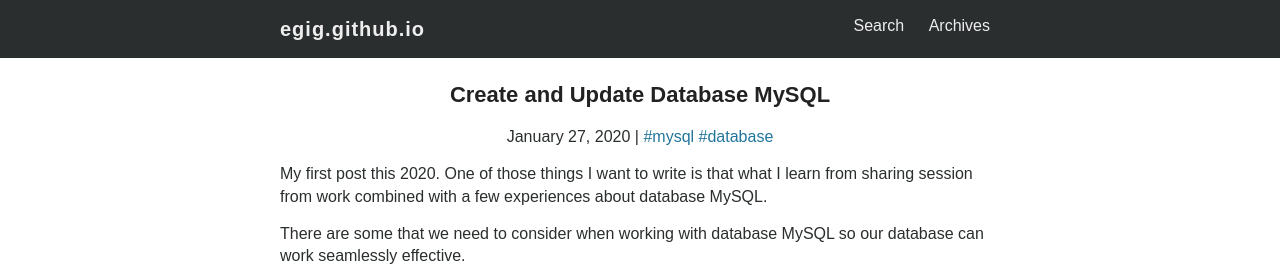
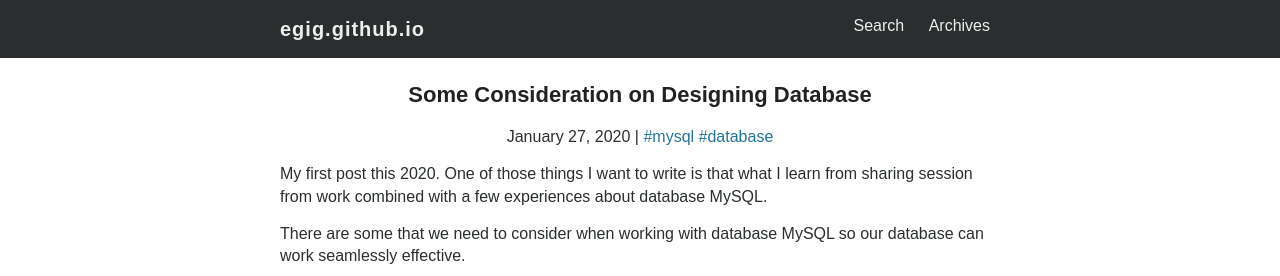
Before and after one commit to egig/egig.github.io, a Jekyll site: the page built from _posts/2020-01-27-some-consideration-on-designing-database.md, in a window 1280 px wide. Shown: the top 276 px of the page. Built offline with Jekyll 4.4.1, drawn with Linux system fonts in a browser that asks for light colours; comment, search, counter and statistics services are not loaded.

Commit message:
better post title

```diff
--- a/_posts/2020-01-27-create-and-update-database-mysql.md
+++ b/_posts/2020-01-27-some-consideration-on-designing-database.md
@@ -2,8 +2,8 @@
 author: egig
 date: 2020-01-27 10:00:00+00:00
 layout: post
-slug: create-and-update-database-mysql
-title: Create and Update Database MySQL
+slug: some-consideration-on-designing-database
+title: Some Consideration on Designing Database
 tags:
 - mysql
 - database
```
